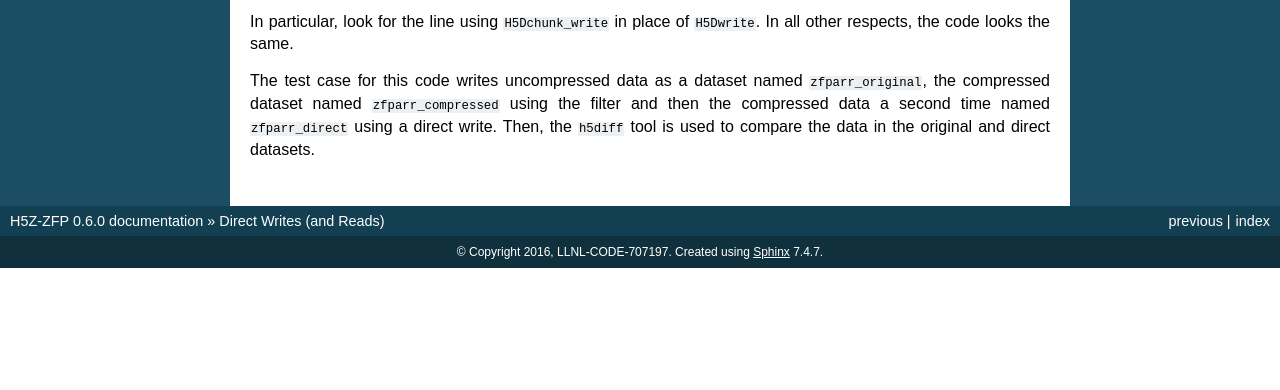
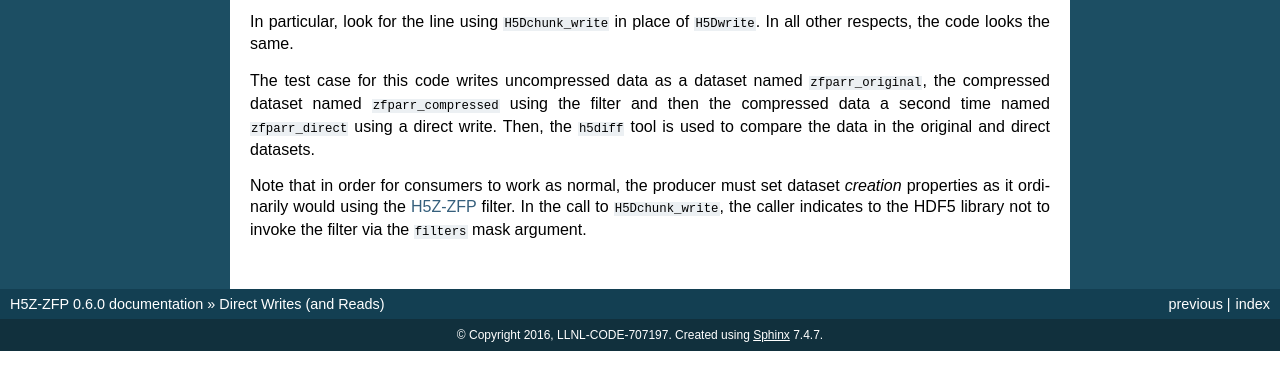
Before and after one commit to LLNL/H5Z-ZFP, a Sphinx documentation site: the page built from docs/direct.rst, in a window 1280 px wide, cut to the strip 390-780 px from the top of the page. Built offline with Sphinx 7.4.7, drawn with Linux system fonts in a browser that asks for light colours; pages that are not in the unit, such as notebooks, are missing from menus.

Commit message:
adding more to docs

```diff
--- a/docs/direct.rst
+++ b/docs/direct.rst
@@ -27,4 +27,9 @@ the compressed dataset named ``zfparr_compressed`` using the filter and then the
 data a second time named ``zfparr_direct`` using a direct write. Then, the ``h5diff`` tool
 is used to compare the data in the original and direct datasets.
 
+Note that in order for consumers to work as normal, the producer must set dataset *creation*
+properties as it ordinarily would using the H5Z-ZFP_ filter. In the call to ``H5Dchunk_write``,
+the caller indicates to the HDF5 library not to invoke the filter via the ``filters`` mask
+argument.
+
 .. _direct: https://portal.hdfgroup.org/display/HDF5/H5D_WRITE_CHUNK
```
